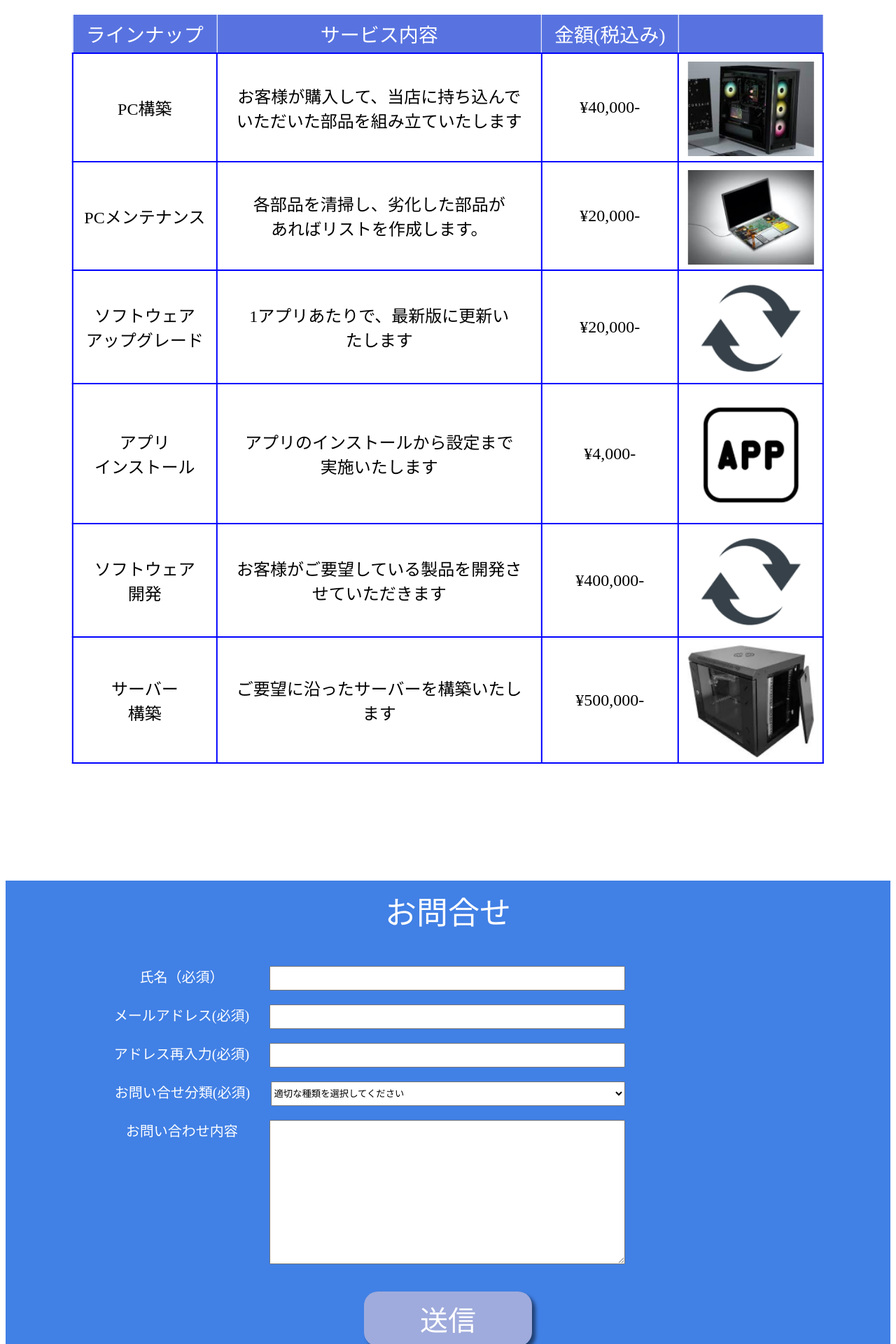
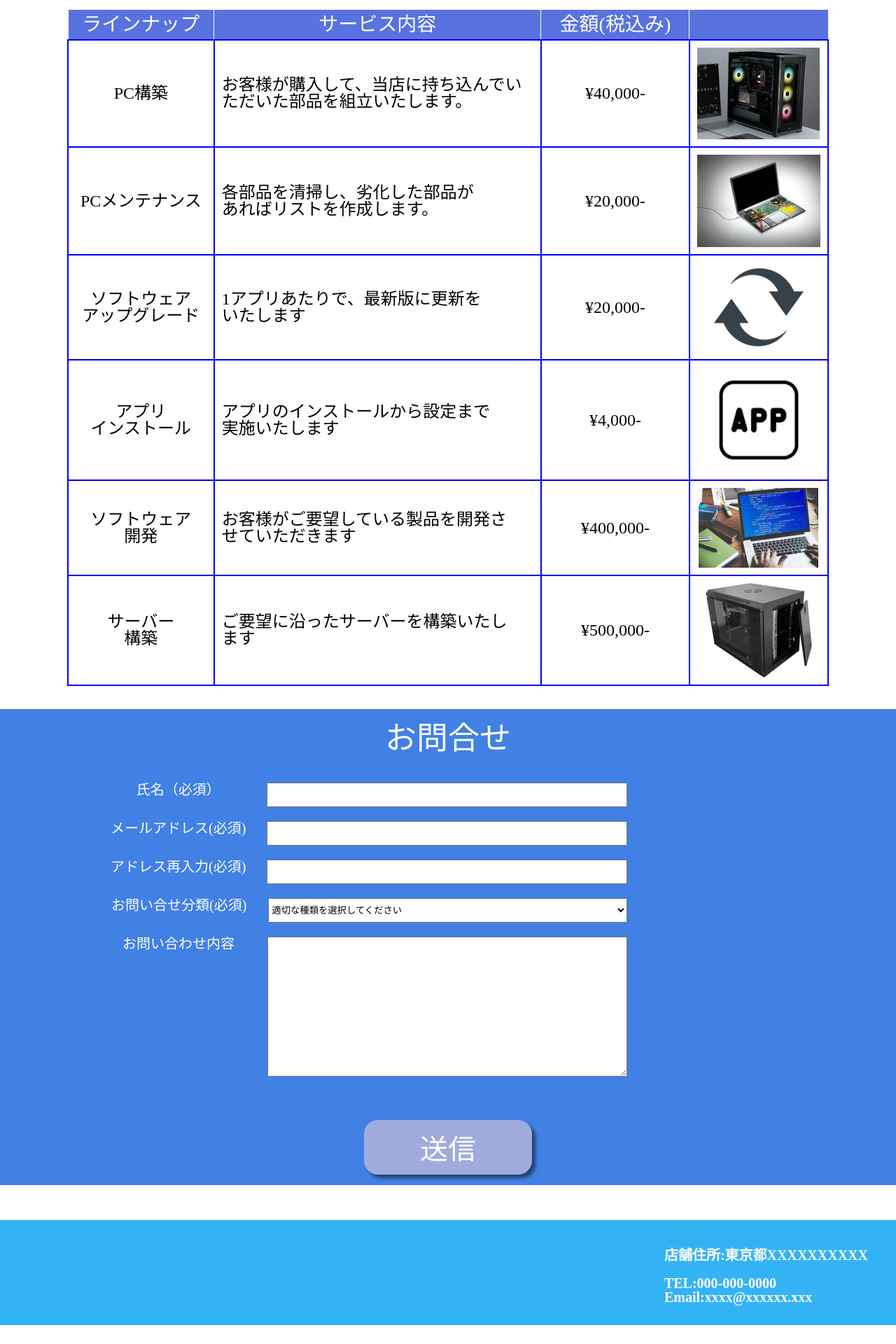
Before and after one commit to haruki-matsu/php, a PHP site: page / in a window 1280 px wide. Shown: the part 1080-3000 px from the top of the page at 70% size. After the commit the page ends 2973 px from the top, so only its background shows below. Run offline with PHP 8.4, Linux system fonts and the light colour scheme; some libraries are stand-ins or nearby versions.

Commit message:
リセットCSS、オブジェクト化などの修正

```diff
--- a/footer.php
+++ b/footer.php
@@ -1,9 +1,8 @@
 <footer>
     <address>
-        <p>店舗住所:東京都XXXXXXXXXX<br><br>
-            TEL:000-000-0000<br>
-            Email:xxxx@xxxxxx.xxx
-        </p>
-</address>
+        店舗住所:東京都XXXXXXXXXX<br><br>
+        TEL:000-000-0000<br>
+        Email:xxxx@xxxxxx.xxx
+    </address>
 
 </footer>
--- a/index.php
+++ b/index.php
@@ -1,12 +1,13 @@
 <?php
 session_start();
 
-// ワンタイムトークンを生成
+// 二重送信防止用トークンの発行
 $token = bin2hex(random_bytes(32));
 
-// トークンをセッションに保存
+// トークンをセッション変数にセット
 $_SESSION['token'] = $token;
 ?>
+
 
 <!DOCTYPE html>
 <html lang="ja">
@@ -32,6 +33,12 @@ $_SESSION['token'] = $token;
         <h1>テクノロジーを身近に</h1>
             <h2 class="h2_1">サービス一覧</h2>
             <table>
+            <colgroup>
+    <col style="width: 20%;">
+    <col style="width: 45%;">
+    <col style="width: 20%;">
+    <col style="width: 20%;">
+  </colgroup>
                 <tr>
                     <th>ラインナップ</th>
                     <th>サービス内容</th>
@@ -40,39 +47,39 @@ $_SESSION['token'] = $token;
                 </tr>
                 <tr>
                     <td>PC構築</td>
-                    <td>お客様が購入して、当店に持ち込んで<br>いただいた部品を組み立ていたします</td>
+                    <td class="service_column">お客様が購入して、当店に持ち込んでいただいた部品を組立いたします。</td>
                     <td>¥40,000-</td>
                     <td><img src="images/image 2.png" alt="デスクトップPC" class=mini_img></td>
                 </tr>
                 <tr>
                     <td>PCメンテナンス</td>
-                    <td>各部品を清掃し、劣化した部品が<br>あればリストを作成します。</td>
+                    <td class="service_column">各部品を清掃し、劣化した部品が<br>あればリストを作成します。</td>
                     <td>¥20,000-</td>
-                    <td><img src="images/image 6.png" alt="ノートPC" class=mini_img></td>
+                    <td><img src="images/image 6.png" alt="ノートPC" ></td>
                 </tr>
                 <tr>
                     <td>ソフトウェア<br>アップグレード</td>
-                    <td>1アプリあたりで、最新版に更新い<br>たします</td>
+                    <td class="service_column">1アプリあたりで、最新版に更新を<br>いたします</td>
                     <td>¥20,000-</td>
-                    <td><img src="images/image 5.png" alt="2つの円状の矢印" class=mini_img_smaller></td>
+                    <td><img src="images/image 5.png" alt="2つの円状の矢印"></td>
                 </tr>
                 <tr>
                     <td>アプリ<br>インストール</td>
-                    <td>アプリのインストールから設定まで<br>実施いたします</td>
+                    <td class="service_column">アプリのインストールから設定まで<br>実施いたします</td>
                     <td>¥4,000-</td>
-                    <td><img src="images/image 4.png" alt="APPと書かれた四角いマーク" class=mini_img></td>
+                    <td><img src="images/image 4.png" alt="APPと書かれた四角いマーク" ></td>
                 </tr>
                 <tr>
                     <td>ソフトウェア<br>開発</td>
-                    <td>お客様がご要望している製品を開発さ<br>せていただきます</td>
+                    <td class="service_column">お客様がご要望している製品を開発さ<br>せていただきます</td>
                     <td>¥400,000-</td>
-                    <td><img src="images/image 5.png" alt="ノートPCでの作業(青画面)" class=mini_img_smaller></td>
+                    <td><img src="images/image 7.png" alt="ノートPCでの作業(青画面)" ></td>
                 </tr>
                 <tr>
                     <td>サーバー<br>構築</td>
-                    <td>ご要望に沿ったサーバーを構築いたし<br>ます</td>
+                    <td class="service_column">ご要望に沿ったサーバーを構築いたし<br>ます</td>
                     <td>¥500,000-</td>
-                    <td><img src="images/image 3.png" alt="黒い箱" class=mini_img></td>
+                    <td><img src="images/image 3.png" alt="黒い箱" ></td>
                 </tr>
             </table>
 
@@ -83,7 +90,7 @@ $_SESSION['token'] = $token;
     <section id="form">
         <h2 class="h2_2">お問合せ</h2>
         <form action="contactForm_confirm.php" method="post">
-            <input type="hidden" name="token" value="<?php echo $token; ?>">
+        <input type="hidden" name="token" value="<?php echo $token; ?>">
             <div class=form_top>
             <div class="input-group">
                 <label for="name">氏名（必須）</label>
--- a/main.css
+++ b/main.css
@@ -53,12 +53,14 @@ h1{
     color: #5e7fef;
     -webkit-text-stroke-width: 2px;
     -webkit-text-stroke-color: rgb(82, 202, 112);
+    font-weight: bold;
 }
 
 #service{
     background-color: white;
-    height: 1400px;
+    height: 1200px;
     position: relative;
+    margin-top: 40px;
 }
 
 .h2_1{
@@ -67,6 +69,7 @@ h1{
     font-size: 35px;
     left: 50px;
     top: 100px;
+    font-weight: bold;
 }
 
 table {
@@ -85,10 +88,21 @@ table img{
 
 td {
     border: 2px solid blue;
+    vertical-align: middle;
     text-align: center;
     margin: 10px;
     font-size: 24px;
+    padding: 10px;
   }
+
+
+
+  .service_column{
+    text-align: left;
+  }
+
+
+
 
 th {
     background-color: #5873e0;
@@ -104,13 +118,10 @@ th {
 
 }
 
-.mini_img{
-    margin-top: 10px;
-}
-
-.mini_img_smaller{
-    margin-top: 10px;
-    width: 70%;
+table img{
+    object-fit: contain;
+    max-height: 150px;
+    width: auto;
 }
 
 
@@ -126,7 +137,9 @@ th {
     color:white;
     font-size: 45px;
     font-weight:normal;
-    padding:10px
+    padding:20px;
+    margin-bottom: 20px;
+
 }
 
 
@@ -194,9 +207,12 @@ footer{
     height: 150px;
 }
 
-footer p {
+address{
     position: absolute;
+    top: 40px;
     right: 40px;
     font-size: 20px;
     color: white;
+    font-weight: bold;
+    font-style: normal;
 }
--- a/riset.css
+++ b/reset.css
@@ -1,8 +1,5 @@
 @charset "utf-8";
 
-/*==========================================================================
-# reset - ブラウザの差異や不要なスタイルを無くすためのスタイル
-========================================================================== */
 * {
   -webkit-box-sizing: border-box;
   box-sizing: border-box;
--- a/responsive.css
+++ b/responsive.css
@@ -134,7 +134,7 @@ footer{
     height: 120px;
 }
 
-footer p {
+adress{
     font-size: 13px;
     left: 50%;
     transform: translateX(-50%);
```
Also changed, not shown: config.php (+28 -13 lines), contactForm_confirm.php (+3 -14 lines), contactForm_submit.php (+30 -21 lines), README.md.
